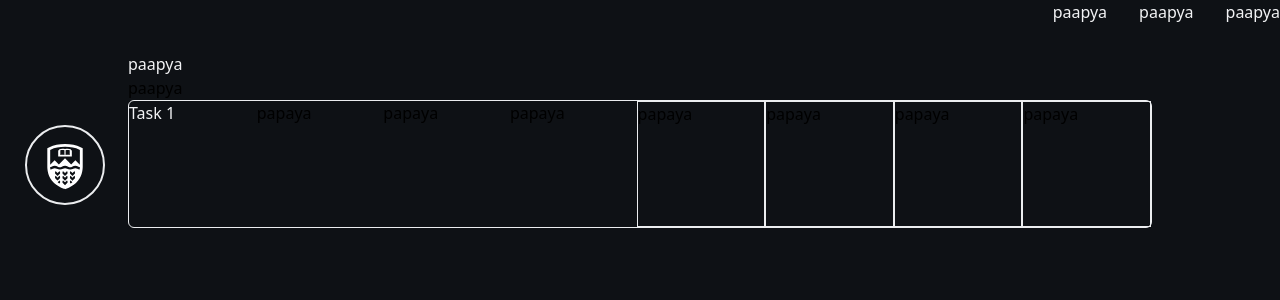
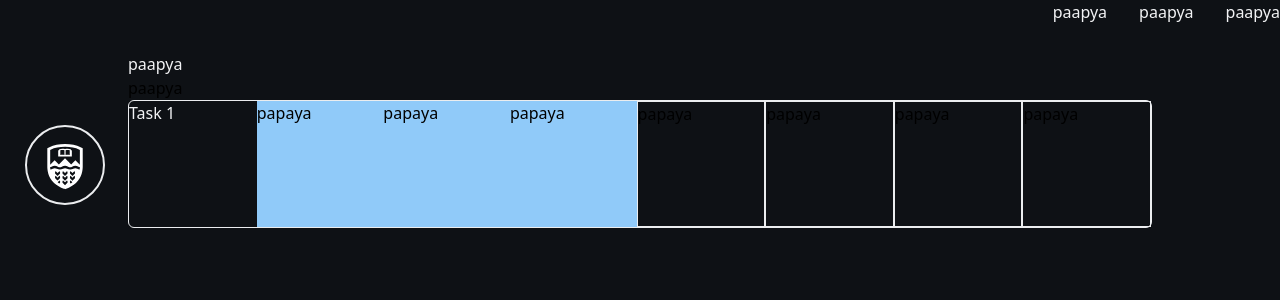
Before and after one commit to Matheus-Du/TaskKeepr, a React (Create React App) app in the folder Frontend/scheduler/: page / in a window 1280 px wide. Shown: the top 300 px of the page. Built offline with nearby package versions, Linux system fonts and the light colour scheme.

Commit message:
Advancing reusable Profile component

```diff
--- a/Frontend/scheduler/src/components/CalendarBelow.js
+++ b/Frontend/scheduler/src/components/CalendarBelow.js
@@ -1,14 +1,12 @@
 import React from "react";
 import { Profile } from "../lib/Profile";
 
+
 //Hardcore Profile inserted in Calnedar
-const jsonData = {
-    "fillCells": 3
-}
 export const CalendarBelow = () => {
     return (
         <div className="flex flex-col gap-y-4 w-full">
-             <Profile onFill={JSON.stringify(jsonData)}/>
+             <Profile/>
         </div>
     )
 }
--- a/Frontend/scheduler/src/lib/Profile.js
+++ b/Frontend/scheduler/src/lib/Profile.js
@@ -1,9 +1,9 @@
-import React from 'react';
+import React, { useEffect } from 'react';
+import { useState } from 'react';
 import UAlberta from './shared/icon-ualberta.svg'
 
 export const Profile = () => {
-    let fillCells = 0;
-
+    let fillCells= 3;
     const cellsToFill = fillCells > 0 ? Math.min(fillCells, 7) : 0;
     console.log(cellsToFill)
     return (
```
